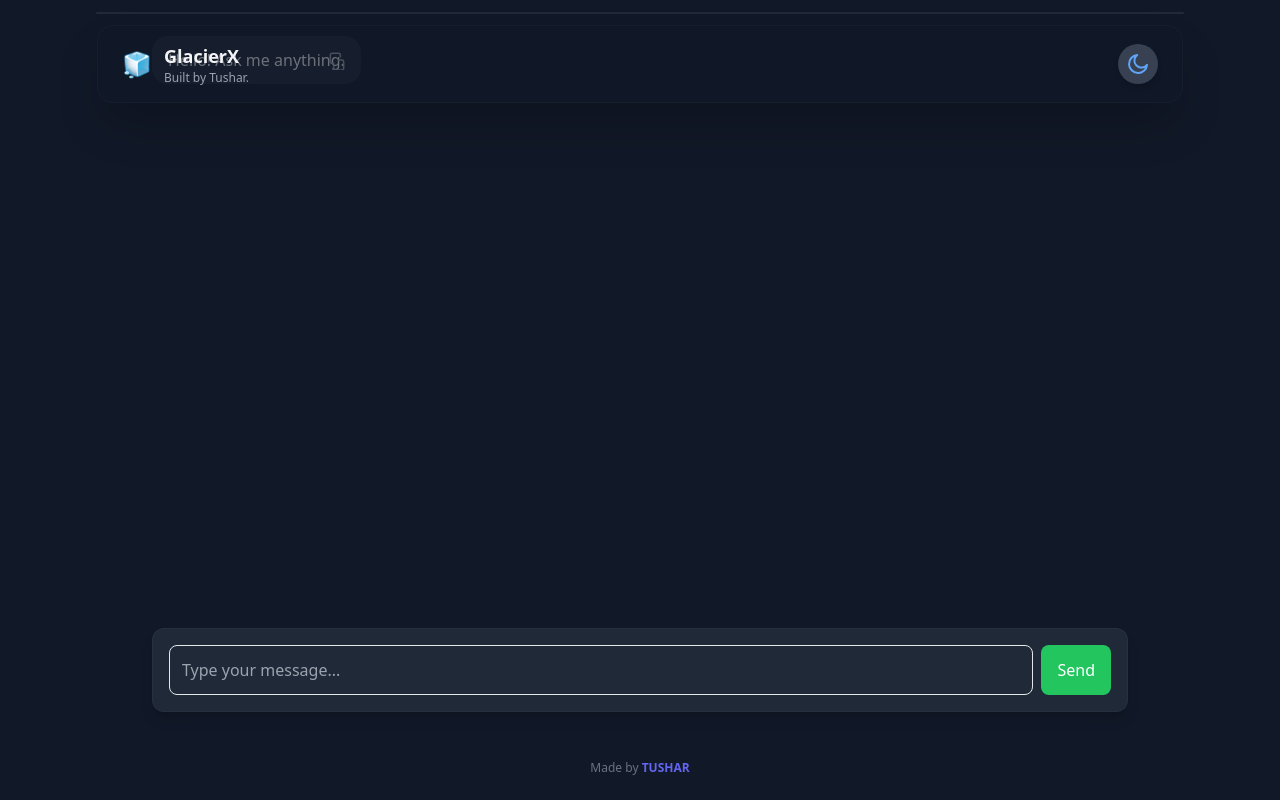
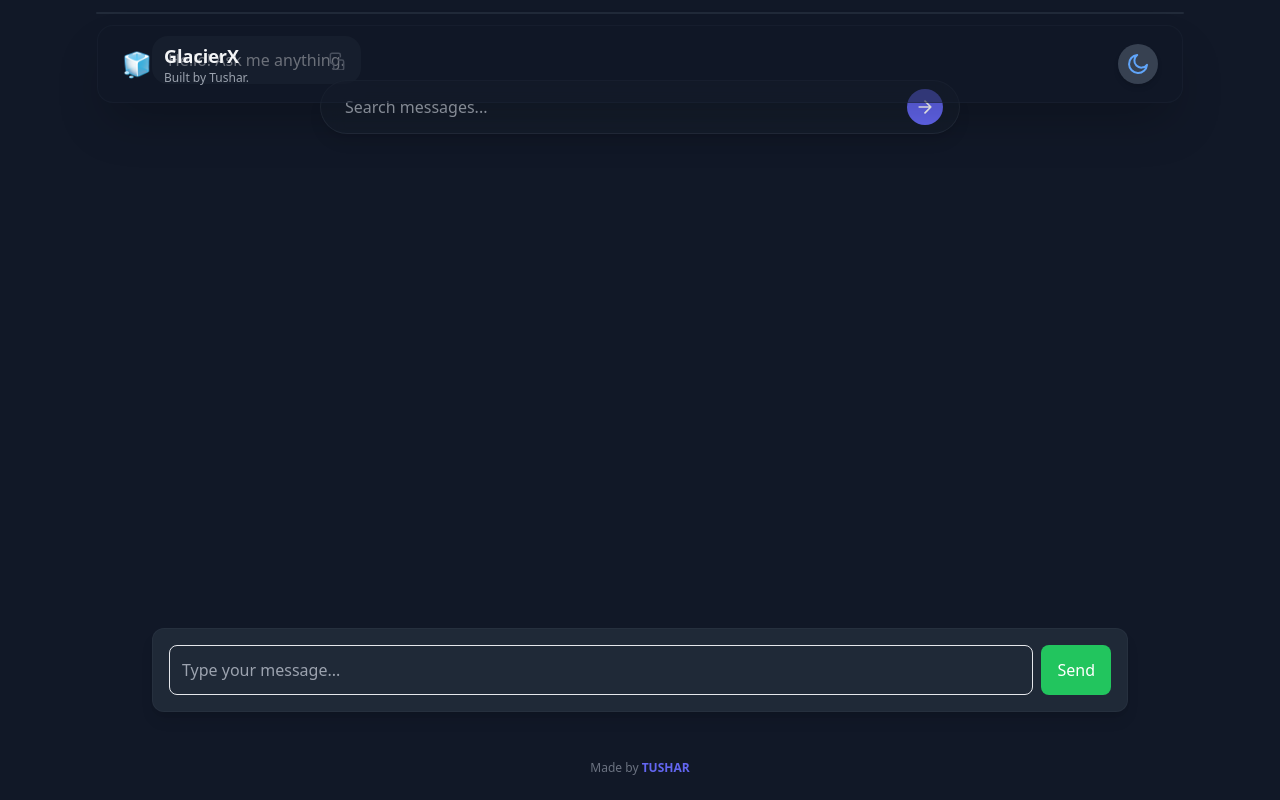
Before and after one commit to FrozenX2412/ai, a Next.js app: page / in a window 1280 px wide. Built offline with nearby package versions, Linux system fonts and the light colour scheme.

Commit message:
Update index.js

```diff
--- a/pages/index.js
+++ b/pages/index.js
@@ -1,75 +1,83 @@
-import { useEffect, useState, useRef } from 'react'
-import Header from '../components/Header'
-import ChatBubble from '../components/ChatBubble'
-import ChatInput from '../components/ChatInput'
+import { useEffect, useState, useRef } from "react";
+import Header from "../components/Header";
+import ChatBubble from "../components/ChatBubble";
+import ChatInput from "../components/ChatInput";
 
 export default function Home() {
   const [messages, setMessages] = useState([
-    { role: 'assistant', content: "Hello! Ask me anything." }
-  ])
-  const [loading, setLoading] = useState(false)
-  const [theme, setTheme] = useState('dark')
-  const listRef = useRef()
+    { role: "assistant", content: "Hello! Ask me anything." },
+  ]);
+  const [loading, setLoading] = useState(false);
+  const [theme, setTheme] = useState("dark");
+  const [query, setQuery] = useState("");
+  const [focused, setFocused] = useState(false);
+  const listRef = useRef();
 
-  // Load saved messages & theme on mount
   useEffect(() => {
     try {
-      const savedMessages = JSON.parse(localStorage.getItem('messages'))
-      if (savedMessages) setMessages(savedMessages)
+      const savedMessages = JSON.parse(localStorage.getItem("messages"));
+      if (savedMessages) setMessages(savedMessages);
 
-      const savedTheme = localStorage.getItem('theme')
-      if (savedTheme) setTheme(savedTheme)
+      const savedTheme = localStorage.getItem("theme");
+      if (savedTheme) setTheme(savedTheme);
     } catch {}
-  }, [])
+  }, []);
 
-  // Save messages + auto scroll
   useEffect(() => {
-    if (typeof window !== 'undefined') {
-      localStorage.setItem('messages', JSON.stringify(messages))
-      listRef.current?.scrollTo({ top: listRef.current.scrollHeight, behavior: 'smooth' })
+    if (typeof window !== "undefined") {
+      localStorage.setItem("messages", JSON.stringify(messages));
+      listRef.current?.scrollTo({
+        top: listRef.current.scrollHeight,
+        behavior: "smooth",
+      });
     }
-  }, [messages])
+  }, [messages]);
 
-  // Apply theme globally
   useEffect(() => {
-    document.documentElement.classList.toggle('dark', theme === 'dark')
-    if (typeof window !== 'undefined') {
-      localStorage.setItem('theme', theme)
+    document.documentElement.classList.toggle("dark", theme === "dark");
+    if (typeof window !== "undefined") {
+      localStorage.setItem("theme", theme);
     }
-  }, [theme])
+  }, [theme]);
 
-  // Handle send
   const onSend = async (text) => {
-    const user = { role: 'user', content: text }
-    const newMessages = [...messages, user]
-    setMessages(newMessages)
-    setLoading(true)
+    const user = { role: "user", content: text };
+    const newMessages = [...messages, user];
+    setMessages(newMessages);
+    setLoading(true);
 
     try {
-      const res = await fetch('/api/chat', {
-        method: 'POST',
-        headers: { 'Content-Type': 'application/json' },
-        body: JSON.stringify({ messages: newMessages })
-      })
-      const data = await res.json()
-      if (data.error) throw new Error(data.error)
-      const bot = { role: 'assistant', content: data.reply }
-      setMessages(prev => [...prev, bot])
+      const res = await fetch("/api/chat", {
+        method: "POST",
+        headers: { "Content-Type": "application/json" },
+        body: JSON.stringify({ messages: newMessages }),
+      });
+      const data = await res.json();
+      if (data.error) throw new Error(data.error);
+      const bot = { role: "assistant", content: data.reply };
+      setMessages((prev) => [...prev, bot]);
     } catch (e) {
-      setMessages(prev => [...prev, { role: 'assistant', content: 'Sorry, something went wrong.' }])
+      setMessages((prev) => [
+        ...prev,
+        { role: "assistant", content: "Sorry, something went wrong." },
+      ]);
     } finally {
-      setLoading(false)
+      setLoading(false);
     }
-  }
+  };
 
   const onSearch = (q) => {
-    if (!q) return
-    const found = messages.filter(m => m.content.toLowerCase().includes(q.toLowerCase()))
-    if (found.length) alert(`Found ${found.length} messages in this chat.`)
-    else alert('No results')
-  }
+    if (!q) return;
+    const found = messages.filter((m) =>
+      m.content.toLowerCase().includes(q.toLowerCase())
+    );
+    if (found.length)
+      alert(`Found ${found.length} messages in this chat.`);
+    else alert("No results");
+  };
 
-  const onToggleTheme = () => setTheme(prev => prev === 'dark' ? 'light' : 'dark')
+  const onToggleTheme = () =>
+    setTheme((prev) => (prev === "dark" ? "light" : "dark"));
 
   return (
     <div className="min-h-screen bg-gray-50 dark:bg-gray-900 text-gray-900 dark:text-white flex flex-col">
@@ -80,8 +88,52 @@ export default function Home() {
         </div>
       </div>
 
-      {/* Add padding so chat isn't hidden behind floating header */}
-      <main className="flex-1 max-w-5xl mx-auto w-full p-4 sm:p-6 flex flex-col pt-24">
+      {/* Floating Search Bar */}
+      <div className="fixed top-20 left-1/2 transform -translate-x-1/2 z-40 w-[90%] sm:w-[70%] md:w-[50%] transition-all duration-300">
+        <div
+          className={`flex items-center px-4 py-2 rounded-full shadow-lg border border-gray-300/30 dark:border-gray-700/40 backdrop-blur-md transition-all duration-300
+            ${focused || query
+              ? "bg-white/100 dark:bg-gray-800/100"
+              : "bg-white/30 dark:bg-gray-800/30"
+            }`}
+        >
+          <input
+            type="text"
+            placeholder="Search messages..."
+            value={query}
+            onChange={(e) => setQuery(e.target.value)}
+            onFocus={() => setFocused(true)}
+            onBlur={() => setFocused(false)}
+            className="flex-1 bg-transparent focus:outline-none text-gray-900 dark:text-gray-100 placeholder-gray-500 dark:placeholder-gray-400 px-2"
+          />
+          <button
+            onClick={() => {
+              onSearch(query);
+              setQuery("");
+            }}
+            className="p-2 rounded-full bg-indigo-500 hover:bg-indigo-600 transition-transform duration-200 active:scale-90"
+          >
+            {/* Arrow SVG */}
+            <svg
+              xmlns="http://www.w3.org/2000/svg"
+              fill="none"
+              viewBox="0 0 24 24"
+              strokeWidth={2}
+              stroke="currentColor"
+              className="w-5 h-5 text-white"
+            >
+              <path
+                strokeLinecap="round"
+                strokeLinejoin="round"
+                d="M5 12h14M12 5l7 7-7 7"
+              />
+            </svg>
+          </button>
+        </div>
+      </div>
+
+      {/* Chat Section */}
+      <main className="flex-1 max-w-5xl mx-auto w-full p-4 sm:p-6 flex flex-col pt-36">
         <div
           ref={listRef}
           className="flex-1 overflow-y-auto mb-4 space-y-3 scroll-smooth"
@@ -104,5 +156,5 @@ export default function Home() {
         Made by <span className="font-semibold text-indigo-500">TUSHAR</span>
       </footer>
     </div>
-  )
+  );
 }
```
